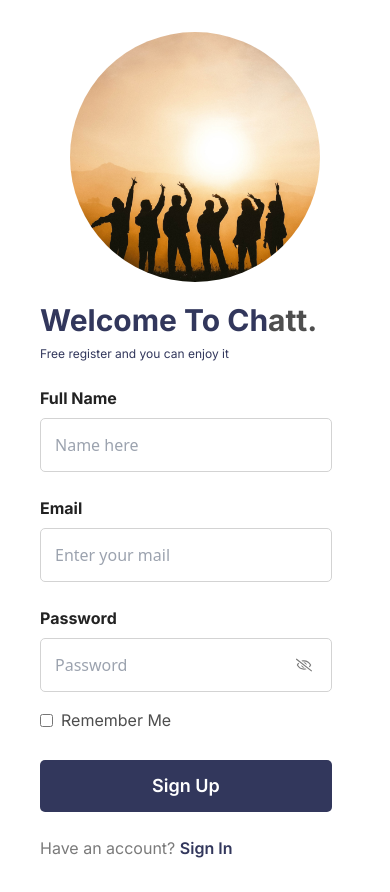
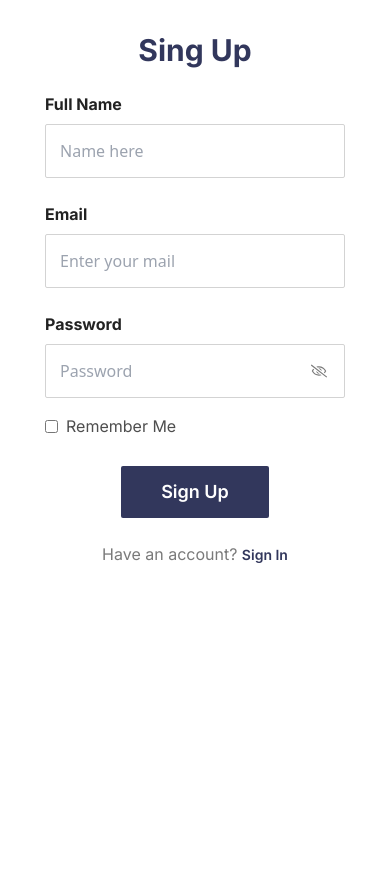
Before and after one commit to thehasandev/ChitChat, a React (Vite) app: page /sing-up in a window 390 px wide. After the commit the page ends 844 px from the top, so only its background shows below. Built offline with nearby package versions, Linux system fonts and the light colour scheme.

Commit message:
singin-page-modify

```diff
--- a/src/pages/Login.jsx
+++ b/src/pages/Login.jsx
@@ -88,7 +88,7 @@ function Login() {
                </div>
 
               <div className='mt-6'>
-                <p className='font-inter font-bold text-base text-secondary mb-2'>Email</p>
+                <p className={`font-inter font-bold text-base  mb-2 ${emailError ? "text-[red]":"text-secondary"}`}>Email</p>
                 <input value={logData.userEmail} onChange={handleInputChange} name='userEmail' type="email" placeholder='Enter your mail'  className='w-10/12 border border-gray p-3.5 rounded-[5px]'/>
                 {
                   emailError &&
@@ -97,7 +97,7 @@ function Login() {
               </div>
 
               <div className='mt-6'>
-                <p className='font-inter font-bold text-base text-secondary mb-2'>Password</p>
+                <p className={`font-inter font-bold text-base  mb-2 ${passwordError ? "text-[red]":"text-secondary"}`}>Password</p>
                 <div className='w-10/12 relative'>
                   <input value={logData.userPassword} onChange={handleInputChange} name='userPassword' type={`${eye ? "text":"password"}`} placeholder='Password'  className='w-full border border-gray p-3.5 rounded-[5px]'/>
                   {
--- a/src/pages/Registration.jsx
+++ b/src/pages/Registration.jsx
@@ -7,6 +7,7 @@ import { Link, useNavigate } from 'react-router-dom'
 import { toast } from 'react-toastify';
 import 'react-toastify/dist/ReactToastify.css';
 import { Rings } from 'react-loader-spinner'
+import Flex from "../components/Flex"
 
 import { getAuth, createUserWithEmailAndPassword,sendEmailVerification  } from "firebase/auth";
 import { useSelector } from 'react-redux'
@@ -110,51 +111,53 @@ if(regData.userEmail && regData.userName && regData.userPassword && isemail.test
         />
       </div>
       :
-     <div className='flex flex-col-reverse md:flex-row gap-y-5 py-8 md:py-0'>
+     <div className='flex flex-col-reverse md:flex-row gap-y-5 justify-center items-center py-8 md:py-0'>
        <div className='md:w-5/12 flex justify-center items-center'>
-          <div className='w-full pl-10'>
-              <h1 className='font-inter font-bold text-3xl text-primary'>Welcome To Ch<span className='text-[#4E4E4E]'>att.</span></h1>
-              <p className='font-inter font-normal text-xs text-primary mt-2'>Free register and you can enjoy it</p>
+          <div className='w-full md:pl-10'>
+              <h1 className='font-inter hidden md:block font-bold text-3xl text-primary'>Welcome To Ch<span className='text-[#4E4E4E]'>att.</span></h1>
+              <h1 className='font-inter md:hidden font-bold text-3xl text-primary text-center'>Sing Up</h1>
+              <p className='font-inter hidden md:block font-normal text-xs text-primary mt-2'>Free register and you can enjoy it</p>
 
               <div className='mt-6'>
                 <p className='font-inter font-bold text-base text-secondary mb-2'>Full Name</p>
-                <input onChange={handleInputChange} type="text" name='userName' value={regData.userName} placeholder='Name here'  className='w-10/12 border border-gray p-3.5 rounded-[5px]'/>
+                <input onChange={handleInputChange} type="text" name='userName' value={regData.userName} placeholder='Name here'  className='w-[300px] md:w-10/12 border border-gray p-3.5 rounded-[2px]'/>
               </div>
-              <p className='font-inter font-normal text-[red] text-xs mt-1'>{nameError}</p>
+              <p className='font-inter font-normal text-red-500 text-xs mt-1'>{nameError}</p>
 
               <div className='mt-6'>
                 <p className='font-inter font-bold text-base text-secondary mb-2'>Email</p>
-                <input onChange={handleInputChange} type="text" name='userEmail' value={regData.userEmail} placeholder='Enter your mail'  className='w-10/12 border border-gray p-3.5 rounded-[5px]'/>
+                <input onChange={handleInputChange} type="text" name='userEmail' value={regData.userEmail} placeholder='Enter your mail'  className='w-[300px] md:w-10/12 border border-gray p-3.5 rounded-[2px]'/>
               </div>
-              <p className='font-inter font-normal text-[red] text-xs mt-1'>{emailError}</p>
+              <p className='font-inter font-normal text-red-500 text-xs mt-1'>{emailError}</p>
 
               <div className='mt-6'>
                 <p className='font-inter font-bold text-base text-secondary mb-2'>Password</p>
                 <div className='w-10/12 relative'>
-                  <input onChange={handleInputChange} type={`${eye ? "text":"password"}`} name='userPassword' value={regData.userPassword} placeholder='Password'  className='w-full border border-gray p-3.5 rounded-[5px]'/>
+                  <input onChange={handleInputChange} type={`${eye ? "text":"password"}`} name='userPassword' value={regData.userPassword} placeholder='Password'  className='w-[300px] md:w-full border border-gray p-3.5 rounded-[2px]'/>
                   {
                     eye ?
-                    <BsFillEyeFill onClick={()=>{setEye(!eye)}} className='absolute top-1/2 right-5 -translate-y-1/2 text-[#7A7A7A] cursor-pointer'/>
+                    <BsFillEyeFill onClick={()=>{setEye(!eye)}} className='absolute top-1/2 -right-8 md:right-5 -translate-y-1/2 text-[#7A7A7A] cursor-pointer'/>
                     :
-                    <FaRegEyeSlash onClick={()=>{setEye(true)}} className='absolute top-1/2 right-5 -translate-y-1/2 text-[#7A7A7A] cursor-pointer'/>
+                    <FaRegEyeSlash onClick={()=>{setEye(true)}} className='absolute top-1/2 -right-8 md:right-5 -translate-y-1/2 text-[#7A7A7A] cursor-pointer'/>
 
                   }
                 </div>
-                <p className='font-inter font-normal text-[red] text-xs mt-1'>{passwordError}</p>
+                <p className='font-inter font-normal text-red-500 text-xs mt-1'>{passwordError}</p>
               </div>
 
               <div className='flex items-center gap-x-2 mt-4  '>
               <input type="checkbox" />
                 <p className='font-inter font-normal text-base text-[#4E4E4E]'>Remember Me</p>
               </div>
-
-              <button onClick={handleSubmit} className='w-10/12 rounded-[5px] bg-primary py-3 text-white font-inter font-semibold text-lg mt-7'>Sign Up</button>
-              <p className='font-inter font-normal text-[#7A7A7A] text-base mt-6'>Have an account? <Link to="/"><span className='text-primary font-semibold'>Sign In</span></Link></p>
+              <Flex className="justify-center md:justify-start">
+                 <button onClick={handleSubmit} className='md:w-10/12 px-10 rounded-[2px] bg-primary py-3 text-white font-inter font-semibold text-lg mt-7'>Sign Up</button>
+              </Flex>
+              <p className='font-inter font-normal text-[#7A7A7A] text-base md:text-left text-center mt-6'>Have an account? <Link to="/"><span className='text-primary text-sm font-semibold'>Sign In</span></Link></p>
           </div>
 
        </div>
 
-       <div className='md:w-7/12 relative'>
+       <div className='md:w-7/12 relative md:block hidden'>
         <Image className="w-[250px] h-[250px] mx-auto rounded-full md:rounded-none md:w-full  md:h-screen object-cover" src={Man}/>
         <div className='bg-black/20 absolute top-0 left-0 md:w-full md:h-full'></div>
        </div>
```
